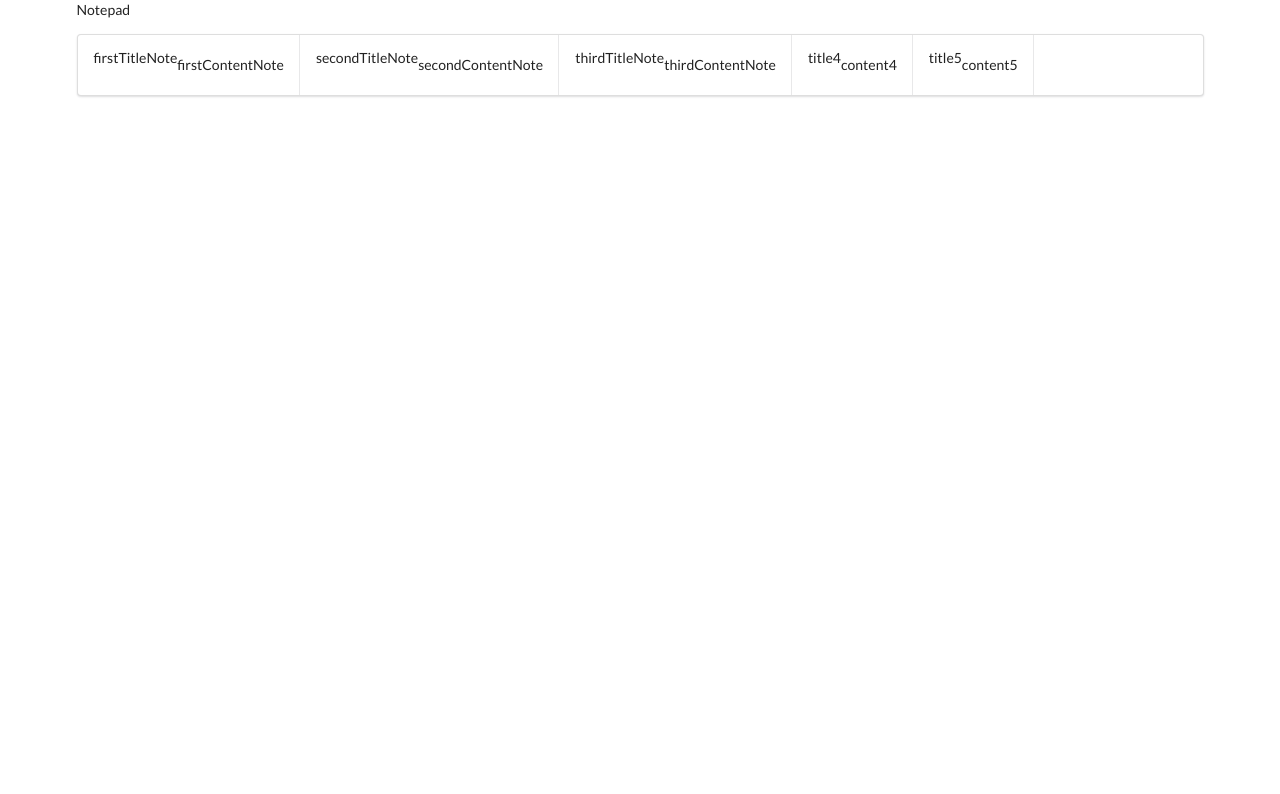
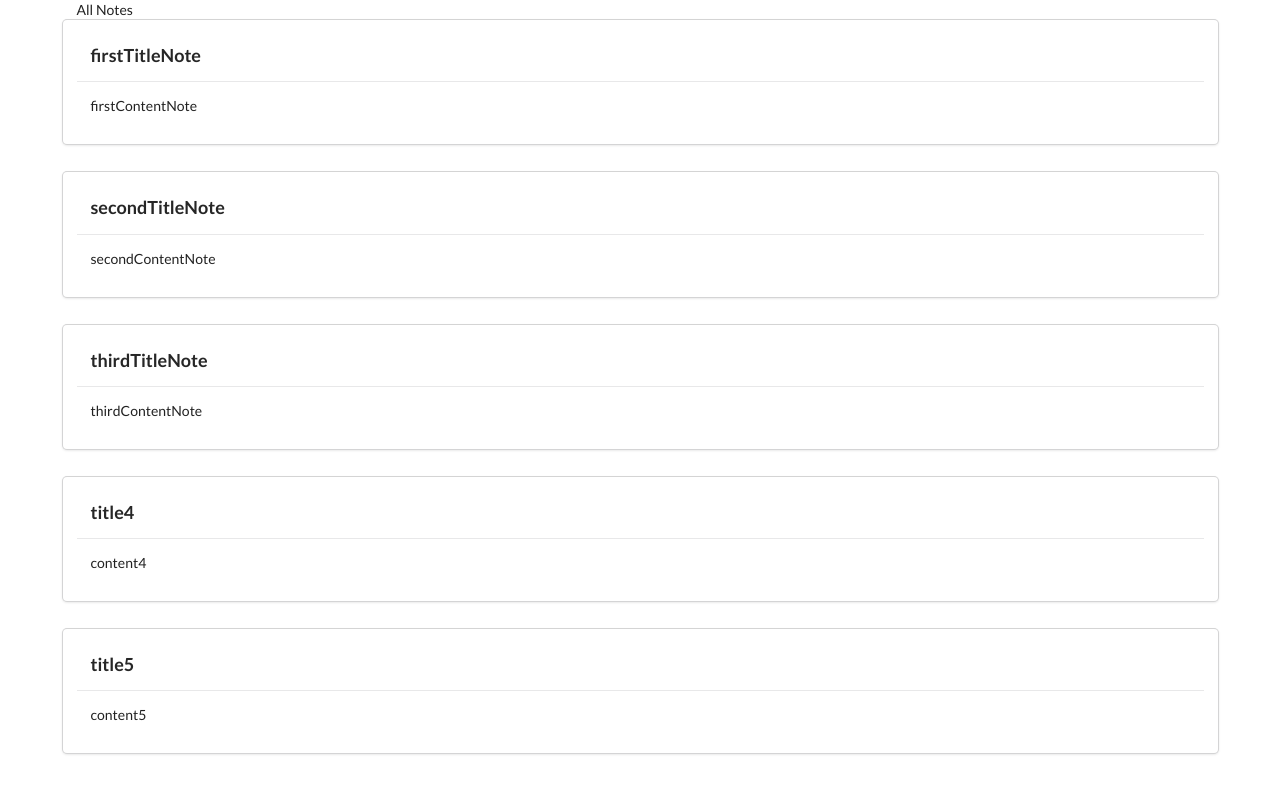
Before and after one commit to CohenINT/react-notepad, a React (Create React App) app: page / in a window 1280 px wide. Shown: the top 794 px of the page. Built offline with nearby package versions, Linux system fonts and the light colour scheme.

Commit message:
created different layout for notes

```diff
--- a/src/components/Pages/main/index.js
+++ b/src/components/Pages/main/index.js
@@ -30,9 +30,9 @@ export class index extends Component {
 
     render() {
         return (
-            <div>
-                <p>Notepad</p>
-            {this.FetchNotes()}
+            <div className="ui container">
+                <p>All Notes</p>
+                {this.FetchNotes()}
 
 
             </div>
--- a/src/components/Pages/main/note.js
+++ b/src/components/Pages/main/note.js
@@ -4,11 +4,11 @@ export default class note extends Component {
 
     constructor(props) {
         super(props);
-        console.log("Note: "+props.title+" ,"+props.content);
+        console.log("Note: " + props.title + " ," + props.content);
         this.state = {
-            id:props.id,
-            title:props.title,
-            content:props.content
+            id: props.id,
+            title: props.title,
+            content: props.content
 
         }
     }
@@ -18,9 +18,19 @@ export default class note extends Component {
 
     render() {
         return (
-            <div className="item">
-                    <p>{this.state.title}</p>
-                    <p>{this.state.content}</p>
+            <div className="ui column card">
+                <div className="content">
+
+                    <div className="header">
+                        {this.state.title}
+                         </div>
+
+                </div>
+                <div className="content">
+                    {this.state.content}
+
+
+                </div>
             </div>
         )
     }
--- a/src/components/Pages/main/notesList.js
+++ b/src/components/Pages/main/notesList.js
@@ -18,8 +18,10 @@ export default class notesList extends Component {
         const ListFiles= () => this.state.notesList.map((note) =>
             <Note key={note.id} id={note.id} title={note.title} content={note.content} />);
 
+
+
         return (
-            <div className="ui container stackable menu" >
+            <div className="ui one column grid" >
 
                <ListFiles/>
 
```
